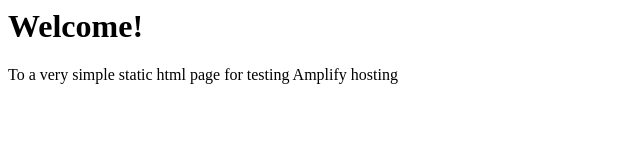
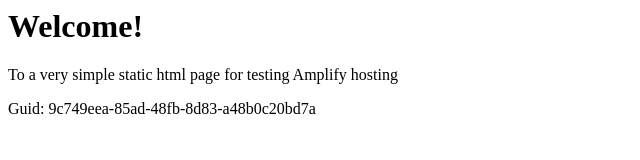
Before and after one commit to aws-aemilia-kix/Github-PR-Commit-Integration-Test-DoNotTouch-Gith-OKSLNVO2-v1-prod-ap-northeast-3, a website: page src/index.html in a window 1280 px wide. Shown: the whole page, without its empty margins (0-640 px from the left). Drawn offline with Linux system fonts and the light colour scheme.

Commit message:
commit from integ tests

```diff
--- a/src/index.html
+++ b/src/index.html
@@ -1,3 +1,5 @@
+
+
 <html lang="en">
 
 <head>
@@ -10,6 +12,6 @@
 <body>
     <h1>Welcome!</h1>
     <p>To a very simple static html page for testing Amplify hosting</p>
-</body>
+    <p>Guid: 9c749eea-85ad-48fb-8d83-a48b0c20bd7a</p></body>
 
 </html>
```
